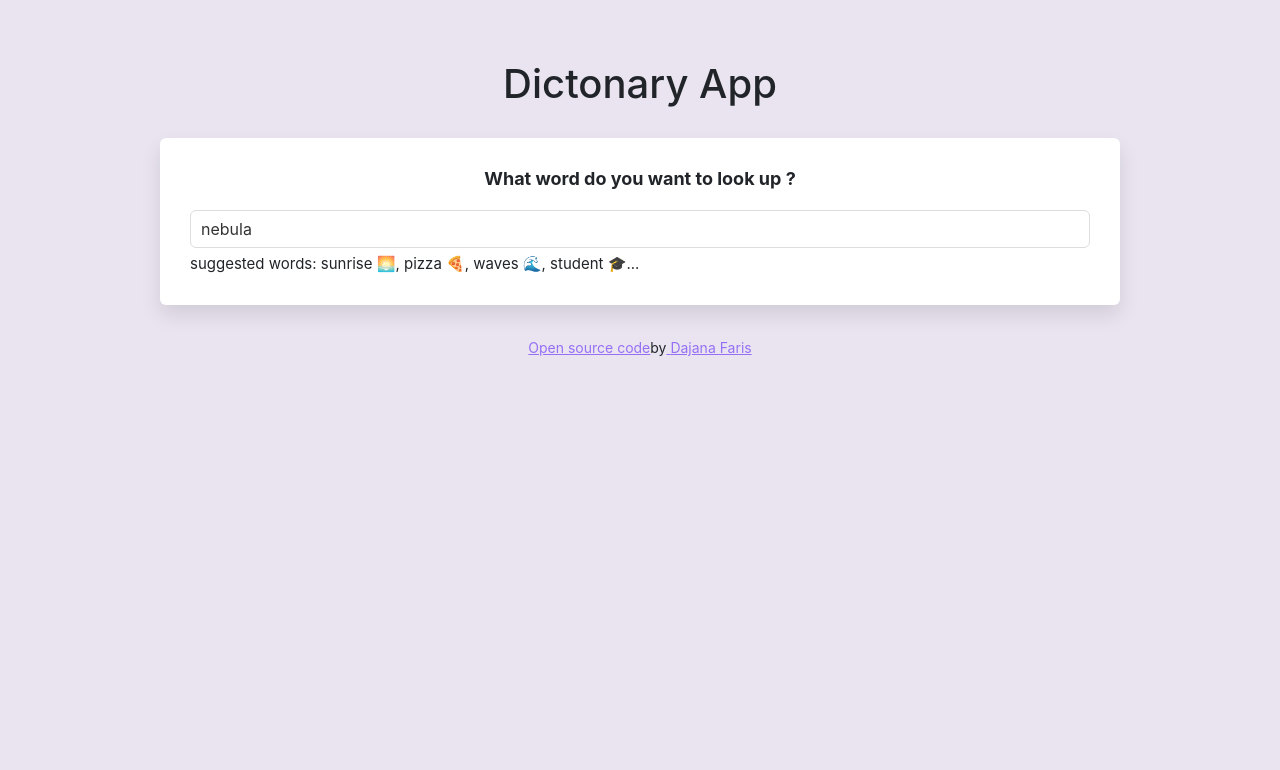
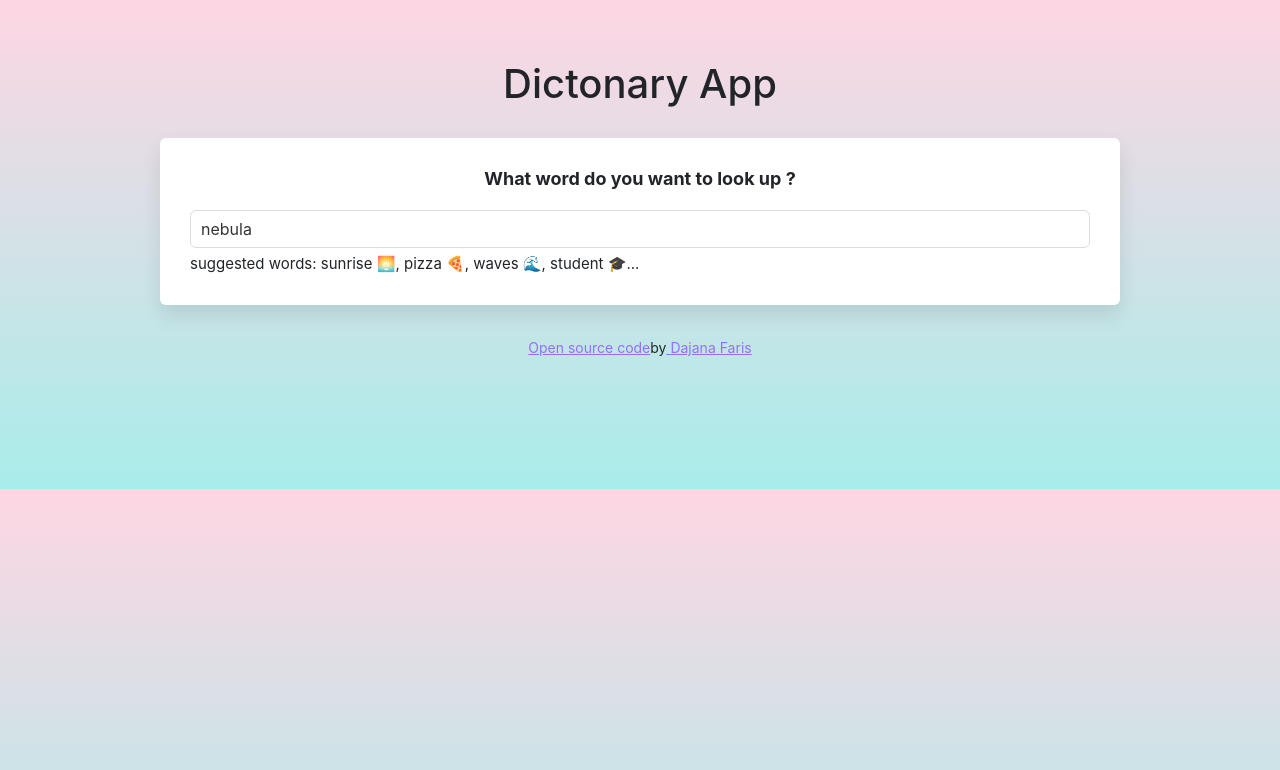
Before and after one commit to dajanafaris/dictionary-project, a React (Create React App) app: page / in a window 1280 px wide. Shown: the top 770 px of the page. Built offline with nearby package versions, Linux system fonts and the light colour scheme; no server answers.

Commit message:
background gradient

```diff
--- a/src/App.css
+++ b/src/App.css
@@ -5,7 +5,7 @@
 }
 
 body {
-  background: #e9e4f0;
+  background-image: linear-gradient(to top, #a8edea 0%, #fed6e3 100%);
 }
 
 a {
```
